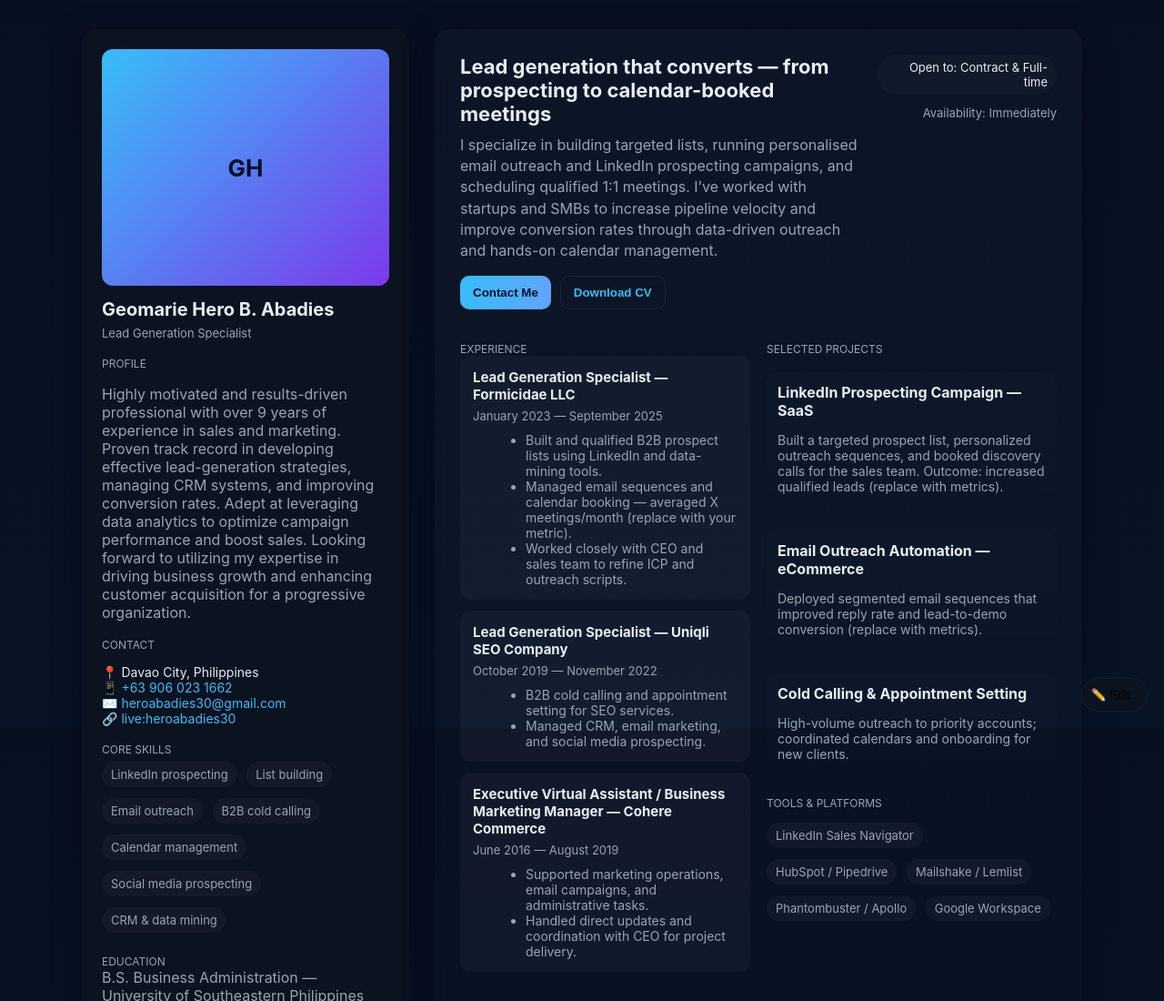
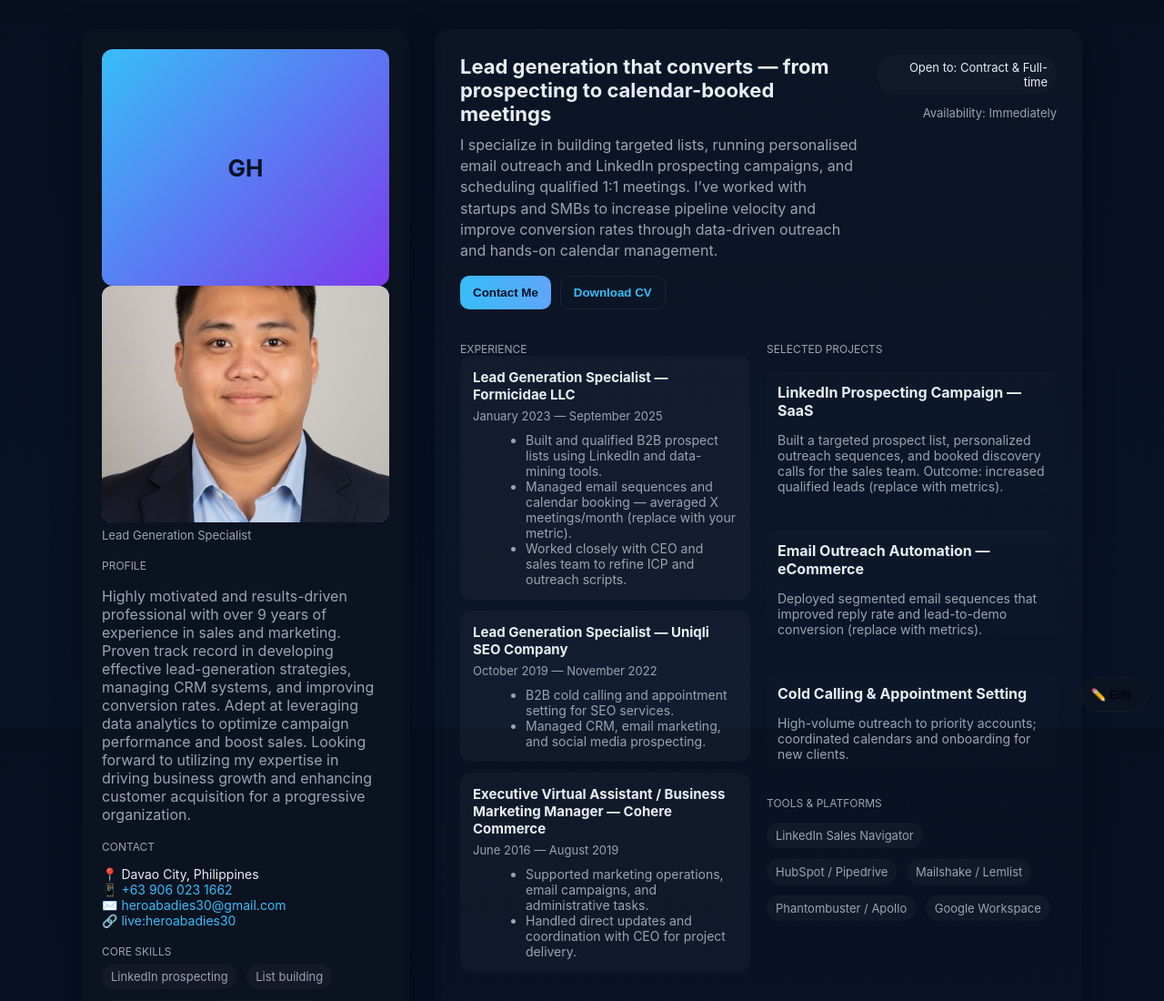
Before and after one commit to heroabadies30/geomarie-portfolio, a plain HTML site: page index.html in a window 1280 px wide. Shown: the top 1100 px of the page at 91% size. Drawn offline with Linux system fonts and the light colour scheme.

Commit message:
index.html

```diff
--- a/index.html
+++ b/index.html
@@ -82,7 +82,7 @@
   <div class="wrap">
     <aside class="left card">
       <div class="avatar" id="avatar">GH</div>
-      <div class="name" id="name">Geomarie Hero B. Abadies</div>
+      <img src="geomarie.jpg" alt="Geomarie Hero Abadies" class="avatar" style="width:100%;height:260px;object-fit:cover;border-radius:12px;">
       <div class="title" id="title">Lead Generation Specialist</div>
 
       <div class="section-title">Profile</div>
```
